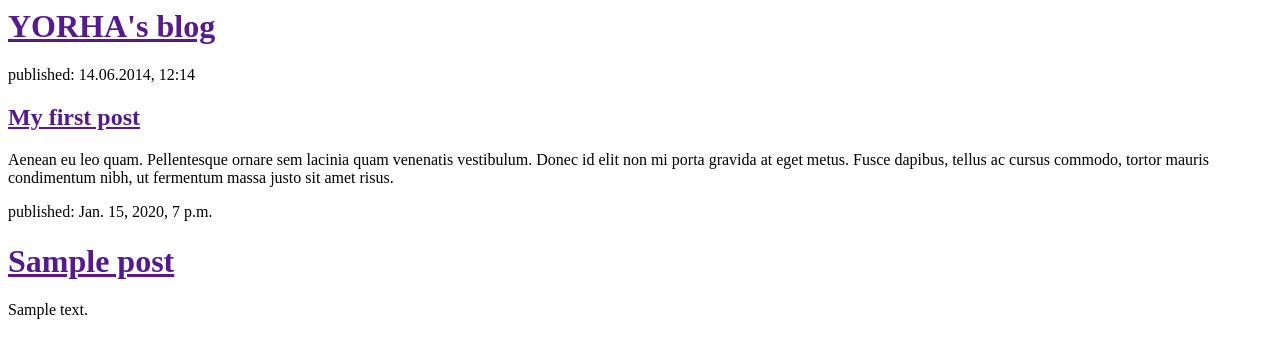
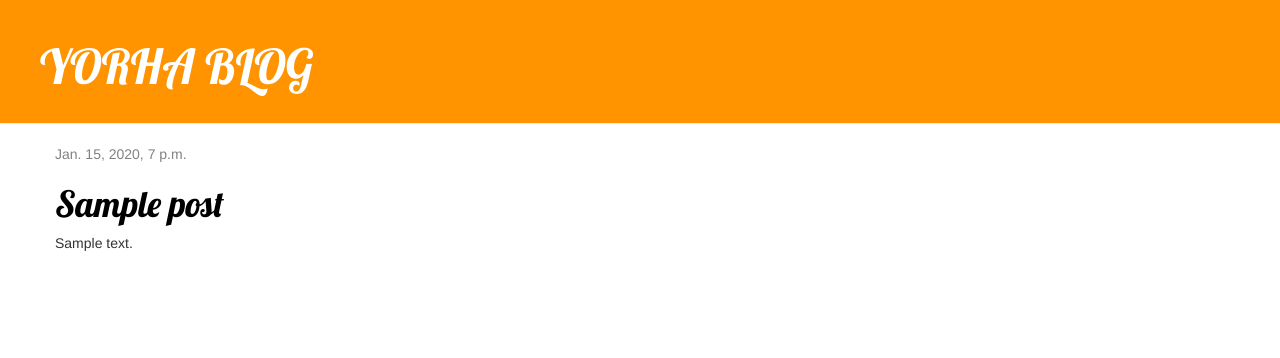
Before and after one commit to youkhi-zz/my-first-blog, a Django app: page / in a window 1280 px wide. Shown: the top 358 px of the page. Run offline with Django 3.2, Linux system fonts and the light colour scheme; tables that the repository leaves empty hold one stand-in row (values such as "Sample post"); some libraries are stand-ins or nearby versions.

Commit message:
Added view and template for detailed blog post as well as CSS for the site

```diff
--- /dev/null
+++ b/myblog/static/css/myblog.css
@@ -0,0 +1,46 @@
+.page-header {
+    background-color: #ff9400;
+    margin-top: 0;
+    padding: 20px 20px 20px 40px;
+}
+
+.page-header h1, .page-header h1 a, .page-header h1 a:visited, .page-header h1 a:active {
+    color: #ffffff;
+    font-size: 36pt;
+    text-decoration: none;
+}
+
+.content {
+    margin-left: 40px;
+}
+
+h1, h2, h3, h4 {
+    font-family: 'Lobster', cursive;
+}
+
+.date {
+    color: #828282;
+}
+
+.save {
+    float: right;
+}
+
+.post-form textarea, .post-form input {
+    width: 100%;
+}
+
+.top-menu, .top-menu:hover, .top-menu:visited {
+    color: #ffffff;
+    float: right;
+    font-size: 26pt;
+    margin-right: 20px;
+}
+
+.post {
+    margin-bottom: 70px;
+}
+
+.post h1 a, .post h1 a:visited {
+    color: #000000;
+}
--- /dev/null
+++ b/myblog/templates/myblog/base.html
@@ -0,0 +1,31 @@
+{% load static %}
+<html>
+    <head>
+        <title>Django Girls blog</title>
+        <link rel="stylesheet" href="//maxcdn.bootstrapcdn.com/bootstrap/3.2.0/css/bootstrap.min.css">
+        <link rel="stylesheet" href="//maxcdn.bootstrapcdn.com/bootstrap/3.2.0/css/bootstrap-theme.min.css">
+        <link href='//fonts.googleapis.com/css?family=Lobster&subset=latin,latin-ext' rel='stylesheet' type='text/css'>
+        <link rel="stylesheet" href="{% static 'css/myblog.css' %}">
+    </head>
+    <body>
+        <div class="page-header">
+            <h1><a href="/">YORHA BLOG</a></h1>
+        </div>
+
+        <div class="content container">
+            <div class="row">
+                <div class="col-md-8">
+                {% for post in posts %}
+                    <div class="post">
+                        <div class="date">
+                            {{ post.published_date }}
+                        </div>
+                        <h1><a href="">{{ post.title }}</a></h1>
+                        <p>{{ post.text|linebreaksbr }}</p>
+                    </div>
+                {% endfor %}
+                </div>
+            </div>
+        </div>
+    </body>
+</html>
--- a/myblog/templates/myblog/post_list.html
+++ b/myblog/templates/myblog/post_list.html
@@ -1,24 +1,13 @@
-<html>
-    <head>
-        <title>YORHA's blog</title>
-    </head>
-    <body>
-        <div>
-            <h1><a href="">YORHA's blog</a></h1>
+{% extends 'myblog/base.html' %}
+
+{% block content %}
+    {% for post in posts %}
+        <div class="post">
+            <div class="date">
+                {{ post.published_date }}
+            </div>
+            <h1><a href="{% url 'post_detail' pk=post.pk %}">{{ post.title }}</a></h1>
+            <p>{{ post.text|linebreaksbr }}</p>
         </div>
-
-        <div>
-            <p>published: 14.06.2014, 12:14</p>
-            <h2><a href="">My first post</a></h2>
-            <p>Aenean eu leo quam. Pellentesque ornare sem lacinia quam venenatis vestibulum. Donec id elit non mi porta gravida at eget metus. Fusce dapibus, tellus ac cursus commodo, tortor mauris condimentum nibh, ut fermentum massa justo sit amet risus.</p>
-        </div>
-
-        {% for post in posts %}
-            <div>
-                <p>published: {{ post.published_date }}</p>
-                <h1><a href="">{{ post.title }}</a></h1>
-                <p>{{ post.text|linebreaksbr }}</p>
-            </div>
-        {% endfor %}
-    </body>
-</html>
+    {% endfor %}
+{% endblock %}
--- a/myblog/urls.py
+++ b/myblog/urls.py
@@ -9,4 +9,5 @@ urlpatterns = [
     # ex: /polls/5/vote/
     path('<int:question_id>/vote/', views.vote, name='vote'),
     path('', views.post_list, name='post_list'),
+    path('post/<int:pk>/', views.post_detail, name='post_detail'),
 ]
--- a/myblog/views.py
+++ b/myblog/views.py
@@ -1,9 +1,10 @@
 from django.http import HttpResponse
 from .models import Question
 from django.template import loader
-from django.shortcuts import render
+from django.shortcuts import render, get_object_or_404
 from .models import Post
 from django.utils import timezone
+
 
 
 def post_list(request):
@@ -19,3 +20,7 @@ def results(request, question_id):
 
 def vote(request, question_id):
     return HttpResponse("You're voting on question %s." % question_id)
+
+def post_detail(request, pk):
+    post = get_object_or_404(Post, pk=pk)
+    return render(request, 'MYblog/post_detail.html', {'post': post})
```
Also changed, not shown: myblog/templates/myblog/post_detail.html (added, +13 -0 lines).
